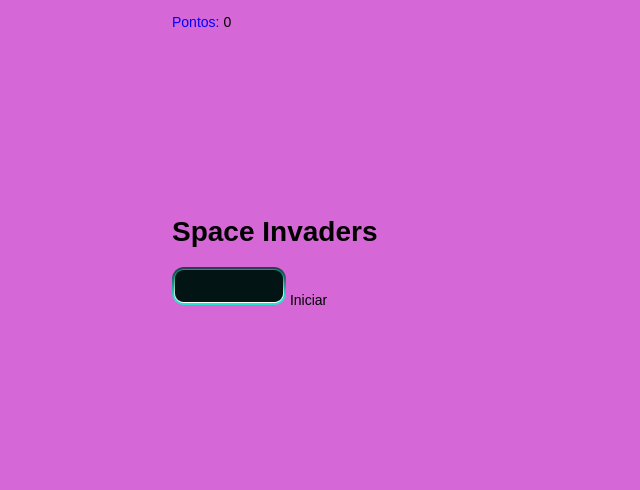
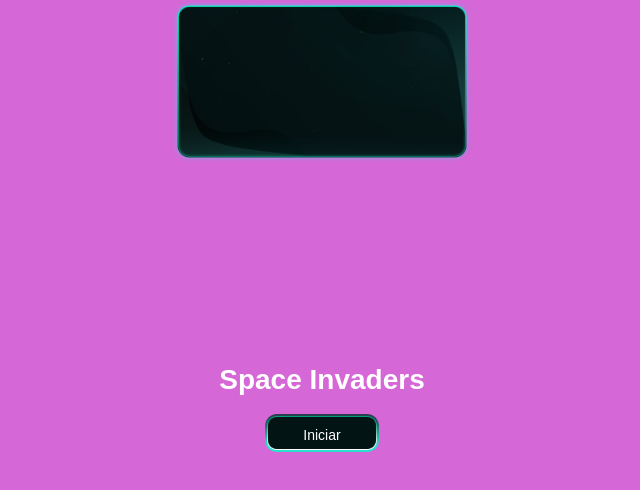
Before and after one commit to Arthur-Winnicios/modern-space-invaders, a plain HTML site: page index.html in a window 1280 px wide. Shown: the whole page, without its empty margins (318-958 px from the left). Drawn offline with Linux system fonts and the light colour scheme.

Commit message:
add styles to start screen

```diff
--- a/index.html
+++ b/index.html
@@ -17,19 +17,57 @@
     </style>
 </head>
 <body>
-  <div id="parentDiv">
-    <p>
+  <div style="position: relative;" id="parentDiv">
+    <p
+      id="scoreContainer"
+      style="
+        position: absolute;
+        z-index: 10;
+        color: white;
+        margin: 0;
+        left: 10px;
+        top: 10px;
+        display: none;
+      "
+    >
       <span style="color: blue;">Pontos: </span>
       <span id="scoreEl">0</span>
     </p>
     <canvas></canvas>
 
-    <div id="startScreen">
-      <div>
-        <h1>Space Invaders</h1>
-        <div id="startButton">
+    <div
+      id="startScreen"
+      style="
+        position: absolute;
+        top: 0;
+        left: 0;
+        right: 0;
+        bottom: 0;
+        display: flex;
+        justify-content: center;
+        align-items: center;
+        background: url('./img/startScreenBackground.png');
+        background-repeat: no-repeat;
+        background-size: contain;
+        z-index: 20;
+      "
+    >
+      <div style="text-align: center;">
+        <h1 style="color: white;">Space Invaders</h1>
+        <div
+          id="startButton"
+          style="position: relative; display: inline-block; cursor: pointer;"
+        >
           <img src="./img/button.png" alt="Start Button" />
-          <span>Iniciar</span>
+          <span
+            style="
+              position: absolute;
+              color: white;
+              top: 50%;
+              left: 50%;
+              transform: translate(-50%, -50%);
+            "
+          >Iniciar</span>
         </div>
       </div>
     </div><!-- Fim startScreen-->
```
